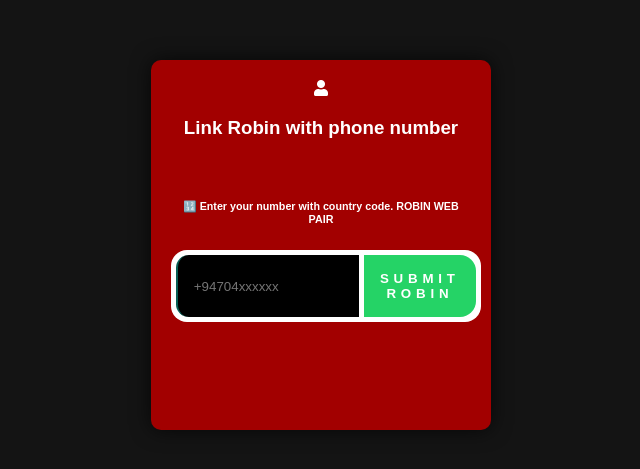
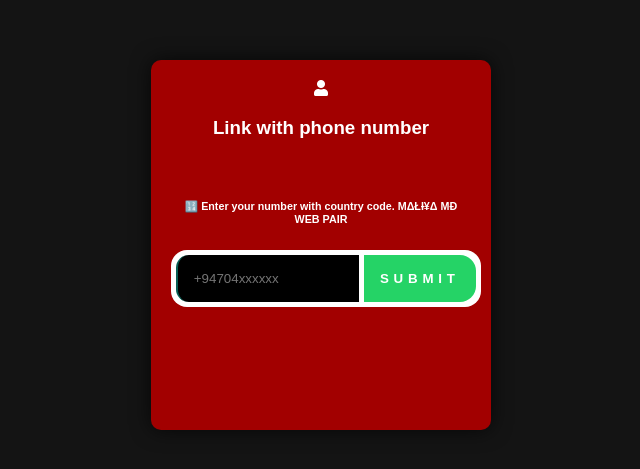
Before and after one commit to mdmaliya0702-lgtm/wb-part1, a website: page pair.html in a window 1280 px wide. Shown: the part 155-624 px from the top of the page, without its empty margins (319-959 px from the left). Drawn offline with nearby package versions, Linux system fonts and the light colour scheme.

Commit message:
Update pair.html

```diff
--- a/pair.html
+++ b/pair.html
@@ -145,12 +145,12 @@
         <div id="text">
           <i class="fa fa-user"></i>
           <p>
-            <h3 class="centered-text">Link Robin with phone number</h3>
+            <h3 class="centered-text">Link with phone number</h3>
             <br>
-            <h6>🔢 Enter your number with country code. ROBIN WEB PAIR</h6>
+            <h6>🔢 Enter your number with country code. ΜΔŁƗ¥Δ ΜĐ WEB PAIR</h6>
             <div class="input-container">
-              <input placeholder="+94704xxxxxx" type="number" id="number" placeholder="❗ Enter your phone number with country code, ROBIN WEB PAIR" name="">
-              <button id="submit">Submit ROBIN</button>
+              <input placeholder="+94704xxxxxx" type="number" id="number" placeholder="❗ Enter your phone number with country code, ΜΔŁƗ¥Δ ΜĐ WEB PAIR" name="">
+              <button id="submit">Submit </button>
             </div>
             <!-- Add the loading spinner -->
             <div id="loading-spinner">
```
